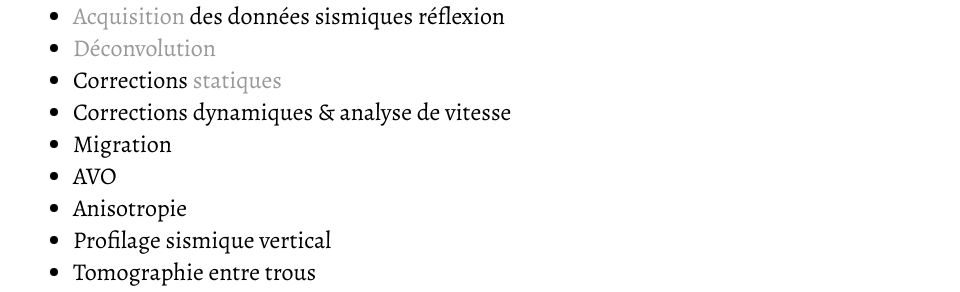
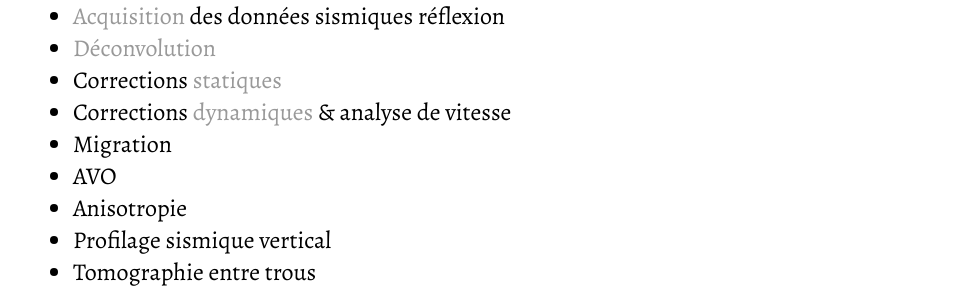
Before and after one commit to bernard-giroux/bernard-giroux.github.io, a Jekyll site: the page built from teaching/index.html, in a window 1280 px wide. Shown: the part 1487-1779 px from the top of the page, without its empty margins (159-1119 px from the left). Built offline with Jekyll 4.4.1, drawn with Linux system fonts in a browser that asks for light colours; some of the changed lines change nothing that is shown.

Commit message:
PDF NMO+DMO ajouté

```diff
--- a/teaching/index.html
+++ b/teaching/index.html
@@ -38,7 +38,7 @@ title: Enseignement
 			<li><a href=PDFms/03_acquisition.pdf>Acquisition</a> des données sismiques réflexion</li>
 			<li><a href=PDFms/04_decon.pdf>Déconvolution</a></li>
 			<li>Corrections <a href=PDFms/05_statiques.pdf>statiques</a></li>
-			<li>Corrections dynamiques & analyse de vitesse</li>
+			<li>Corrections <a href=PDFms/06_dynamiques.pdf>dynamiques</a> & analyse de vitesse</li>
 			<li>Migration</li>
 			<li>AVO</li>
 			<li>Anisotropie</li>
```
Also changed, not shown: 1 other file.
